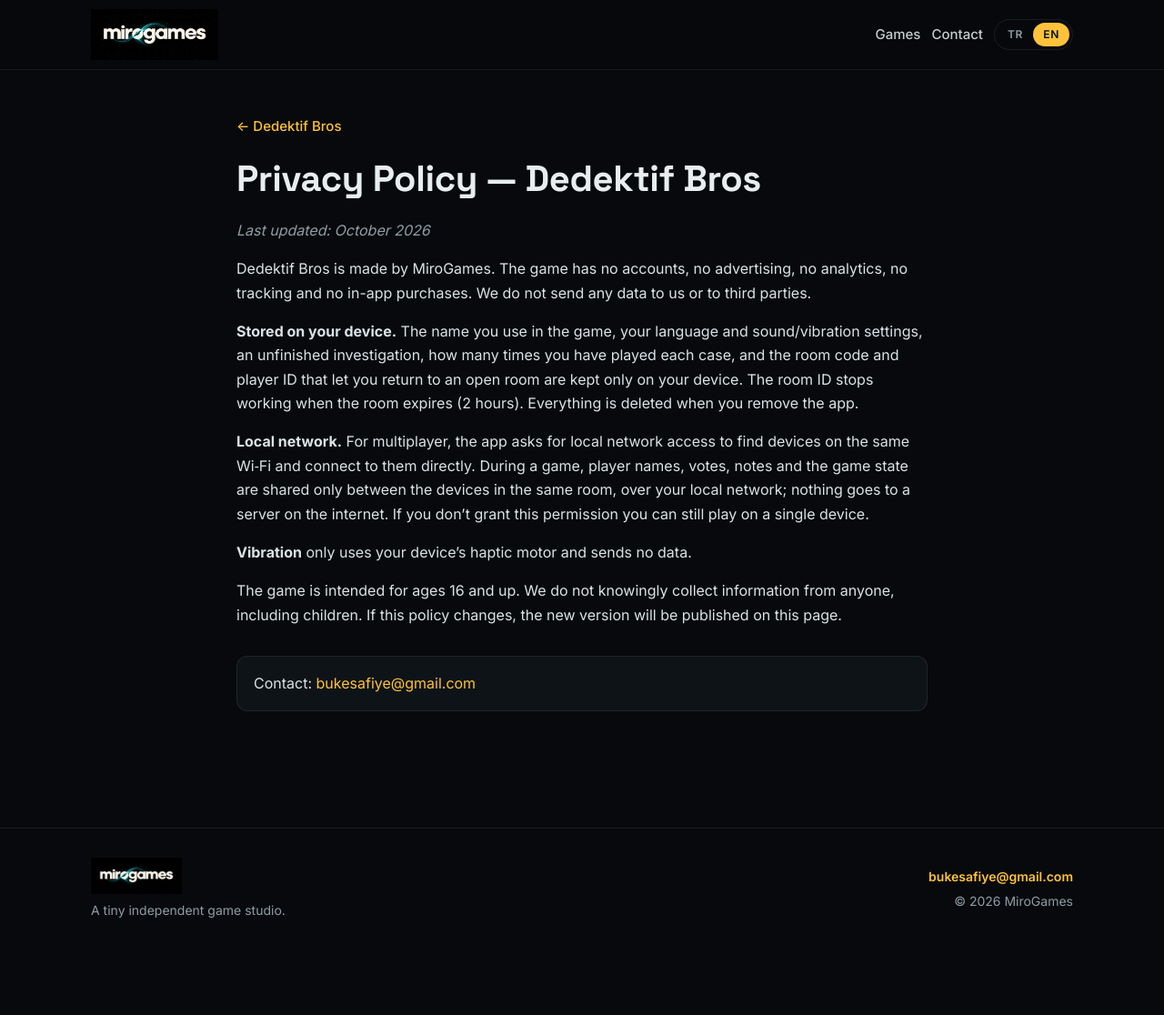
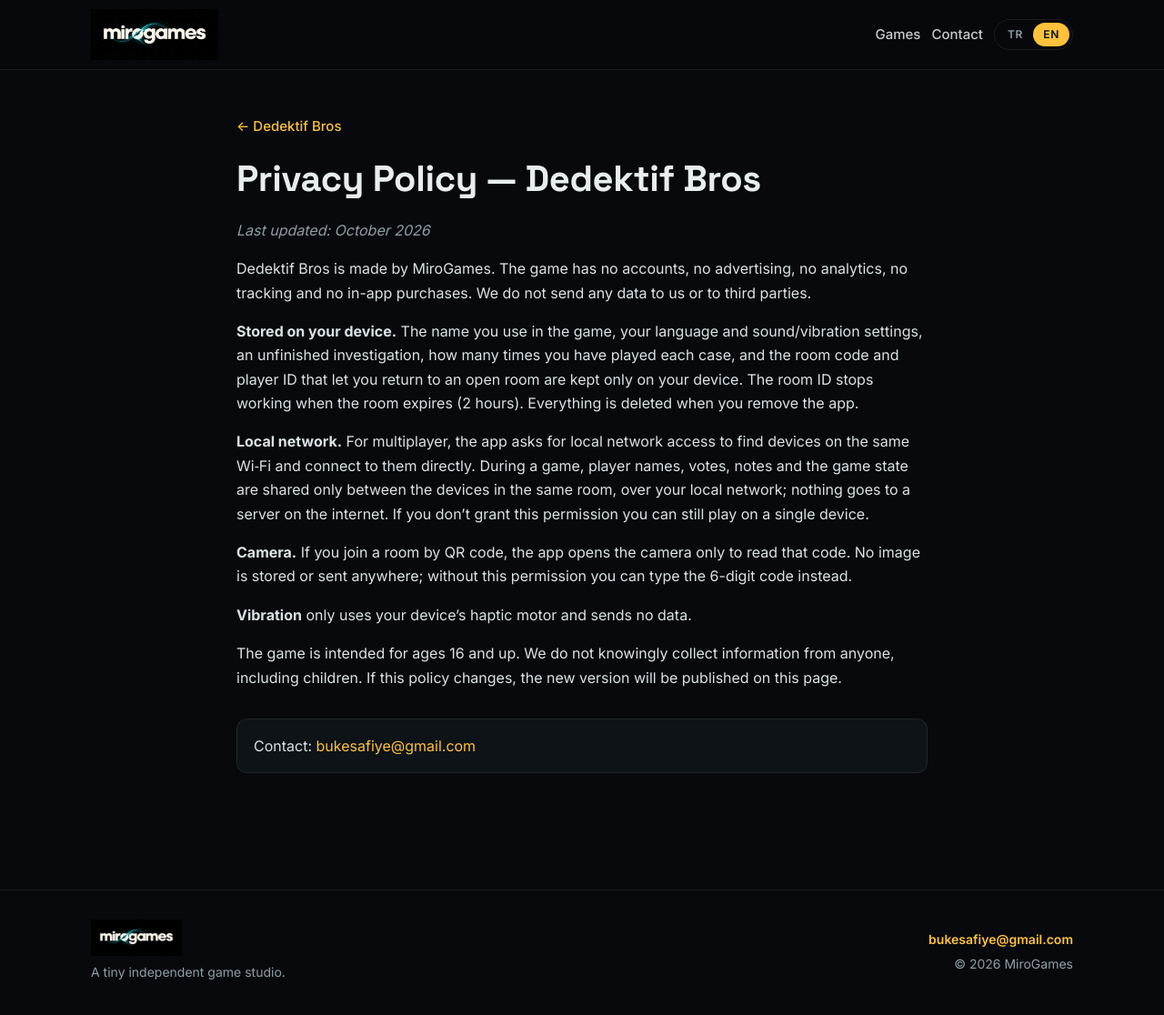
Before and after one commit to bukesafiye/bukesafiye.github.io, a Jekyll site: the page built from Store/dedektifbros/privacy.md, in a window 1280 px wide and 1120 px high. Shown: the top 1116 px of the window at 91% size. Built offline with Jekyll 4.4.1, drawn with Linux system fonts in a browser that asks for light colours; our own code applies the rules of GitHub Pages for plain Markdown files.

Commit message:
Dedektif Bros privacy: camera is used only to read the room QR code
Co-Authored-By: Claude Opus 5.5 <noreply@anthropic.com>

```diff
--- a/Store/dedektifbros/privacy.md
+++ b/Store/dedektifbros/privacy.md
@@ -15,6 +15,8 @@ Dedektif Bros, MiroGames tarafından geliştirilmiştir. Oyunda hesap, reklam, a
 **Cihazında saklananlar.** Oyunda kullandığın ad, dil ve ses/titreşim ayarların, yarım kalan soruşturman, bir vakayı kaç kez oynadığın ve açık bir odaya geri dönebilmen için oda kodu ile oyuncu kimliğin yalnızca cihazında tutulur. Oda kimliği oda süresi (2 saat) dolunca geçersiz olur. Uygulamayı sildiğinde hepsi silinir.
 
 **Yerel ağ.** Çok oyunculu oyun için uygulama, aynı Wi‑Fi'daki cihazları bulmak ve onlarla doğrudan bağlantı kurmak üzere yerel ağ iznini ister. Oyun sırasında oyuncu adların, oyların, notların ve oyun durumu yalnızca aynı odadaki cihazlar arasında, yerel ağ üzerinden paylaşılır; internet üzerinden bir sunucuya gitmez. Bu izni vermezsen oyunu tek cihazda oynayabilirsin.
+
+**Kamera.** Bir odaya QR koduyla katılmak istersen uygulama kamerayı yalnızca QR kodunu okumak için açar. Görüntü kaydedilmez ve hiçbir yere gönderilmez; izni vermezsen 6 haneli kodu elle yazabilirsin.
 
 **Titreşim** yalnızca cihazındaki titreşim motorunu kullanır; hiçbir veri göndermez.
 
@@ -34,6 +36,8 @@ Dedektif Bros is made by MiroGames. The game has no accounts, no advertising, no
 
 **Local network.** For multiplayer, the app asks for local network access to find devices on the same Wi‑Fi and connect to them directly. During a game, player names, votes, notes and the game state are shared only between the devices in the same room, over your local network; nothing goes to a server on the internet. If you don't grant this permission you can still play on a single device.
 
+**Camera.** If you join a room by QR code, the app opens the camera only to read that code. No image is stored or sent anywhere; without this permission you can type the 6-digit code instead.
+
 **Vibration** only uses your device's haptic motor and sends no data.
 
 The game is intended for ages 16 and up. We do not knowingly collect information from anyone, including children. If this policy changes, the new version will be published on this page.
```
